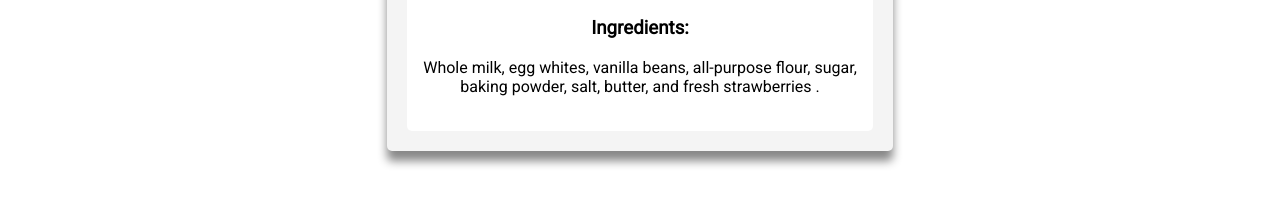
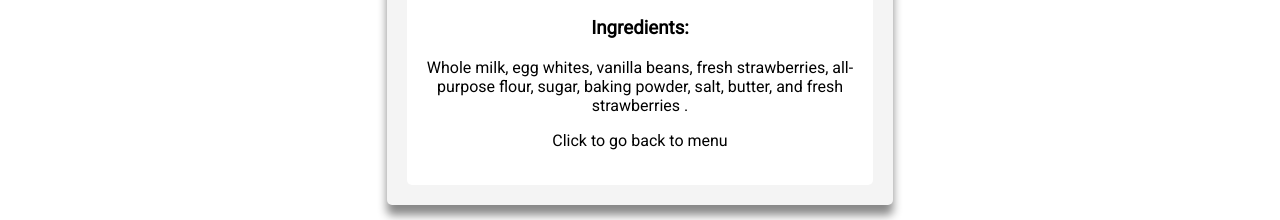
Before and after one commit to franksbakeryofficial/FranksBakery-FBLA, a plain HTML site: page items/strawberry.html in a window 1280 px wide. Shown: the part 732-952 px from the top of the page. Drawn offline with Linux system fonts and the light colour scheme; a web font is replaced by a local one.

Commit message:
Add way to go back to menu from menu items

```diff
--- a/items/strawberry.html
+++ b/items/strawberry.html
@@ -89,8 +89,9 @@
                     <h2>Strawberry Cake</h2>
                     <h3>Ingredients:</h3>
                     <p>
-                        Whole milk, egg whites, vanilla beans, all-purpose flour, sugar, baking powder, salt, butter, and fresh strawberries    .
+                        Whole milk, egg whites, vanilla beans, fresh strawberries, all-purpose flour, sugar, baking powder, salt, butter, and fresh strawberries    .
                     </p>
+                    <p><a style="color: rgb(66, 66, 66)" href="../menu.html"></a>Click to go back to menu</p>
                     <br>
                 </div>
             </div>
```
Also changed, not shown: items/chocolate.html (+1 -0 lines), items/chocolatecookies.html (+1 -0 lines), items/chocolatecupcakes.html (+1 -0 lines), items/fudgebrownies.html (+1 -0 lines), items/redvelvet.html (+2 -1 lines), items/sugarcookies.html (+1 -0 lines), items/vanilla.html (+1 -0 lines), items/vanillacupcakes.html (+1 -0 lines).
